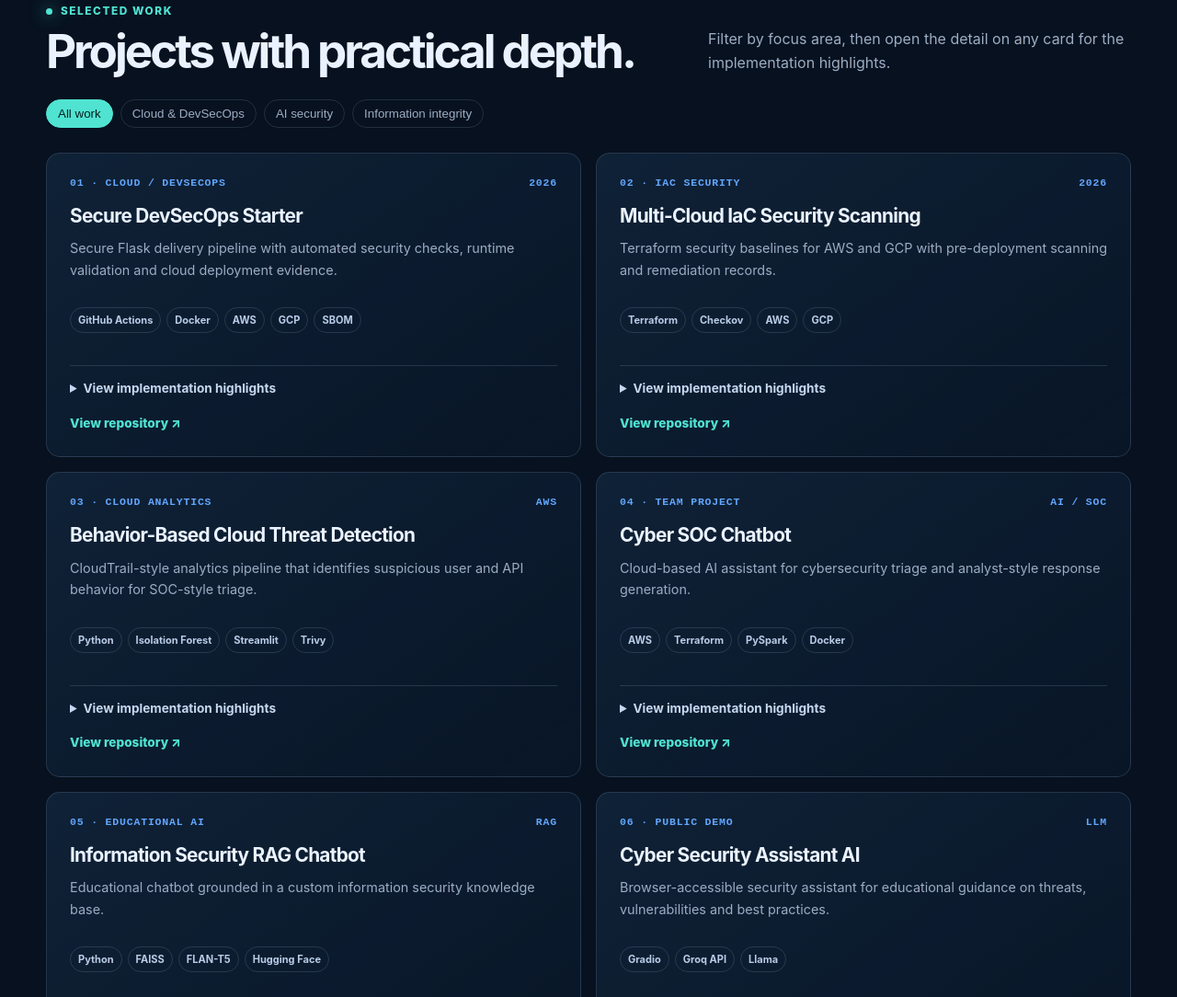
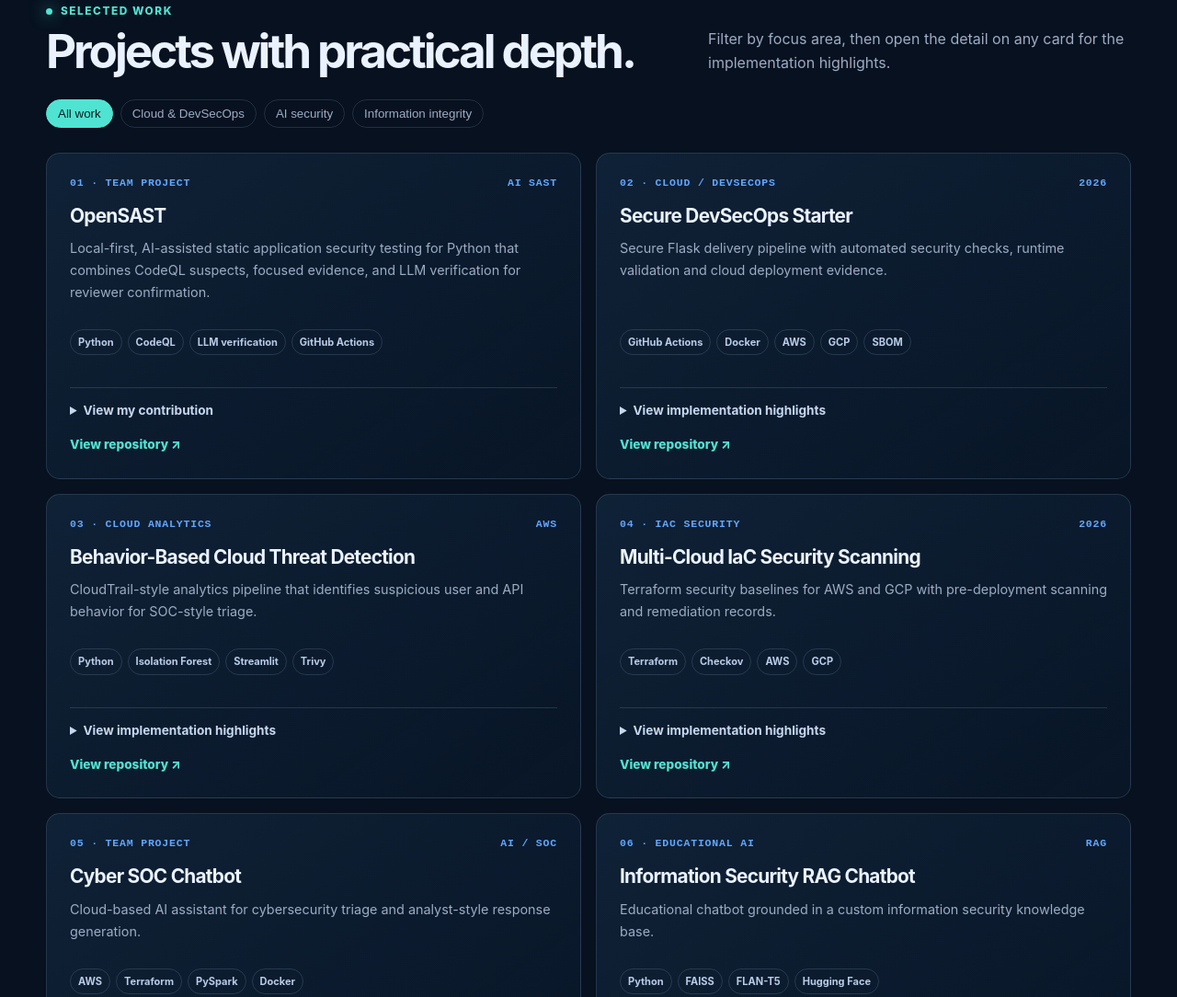
Before and after one commit to AbdelazezMohamedAzez/AbdelazezMohamedAzez.github.io, a plain HTML site: page index.html in a window 1280 px wide. Shown: the part 2119-3203 px from the top of the page at 92% size. Drawn offline with Linux system fonts and the light colour scheme.

Commit message:
Order portfolio projects by strength

```diff
--- a/index.html
+++ b/index.html
@@ -23,5 +23,14 @@
 <script>
   document.querySelector('.proof-stats strong').textContent = '8';
   document.querySelector('.projects').insertAdjacentHTML('beforeend', `<article class="project" data-category="ai"><div class="project-top"><span>08 · Team project</span><span>AI SAST</span></div><h3>OpenSAST</h3><p>Local-first, AI-assisted static application security testing for Python that combines CodeQL suspects, focused evidence, and LLM verification for reviewer confirmation.</p><div class="chips"><span class="chip">Python</span><span class="chip">CodeQL</span><span class="chip">LLM verification</span><span class="chip">GitHub Actions</span></div><details><summary>View my contribution</summary><ul><li>Contributed to the Python CLI, installation workflow, GitHub Actions integration, usage documentation and integration tests.</li><li>Worked with the team on local-first analysis and developer-friendly remediation guidance.</li><li>The project evaluates suspected findings for four Python vulnerability classes; it does not claim complete OWASP coverage.</li></ul></details><a class="project-link" href="https://github.com/marwanahmedaly/opensast" target="_blank" rel="noreferrer">View repository</a></article>`);
+  const projectOrder = ['OpenSAST', 'Secure DevSecOps Starter', 'Behavior-Based Cloud Threat Detection', 'Multi-Cloud IaC Security Scanning', 'Cyber SOC Chatbot', 'Information Security RAG Chatbot', 'Cyber Security Assistant AI', 'Image Authentication & Tamper Detection'];
+  const projects = document.querySelector('.projects');
+  projectOrder.forEach((title, index) => {
+    const card = Array.from(projects.querySelectorAll('.project')).find(project => project.querySelector('h3').textContent.trim() === title);
+    if (!card) return;
+    projects.append(card);
+    const label = card.querySelector('.project-top span');
+    label.textContent = `${String(index + 1).padStart(2, '0')} · ${label.textContent.replace(/^\d+\s*·\s*/, '')}`;
+  });
 </script>
 </body></html>
```
